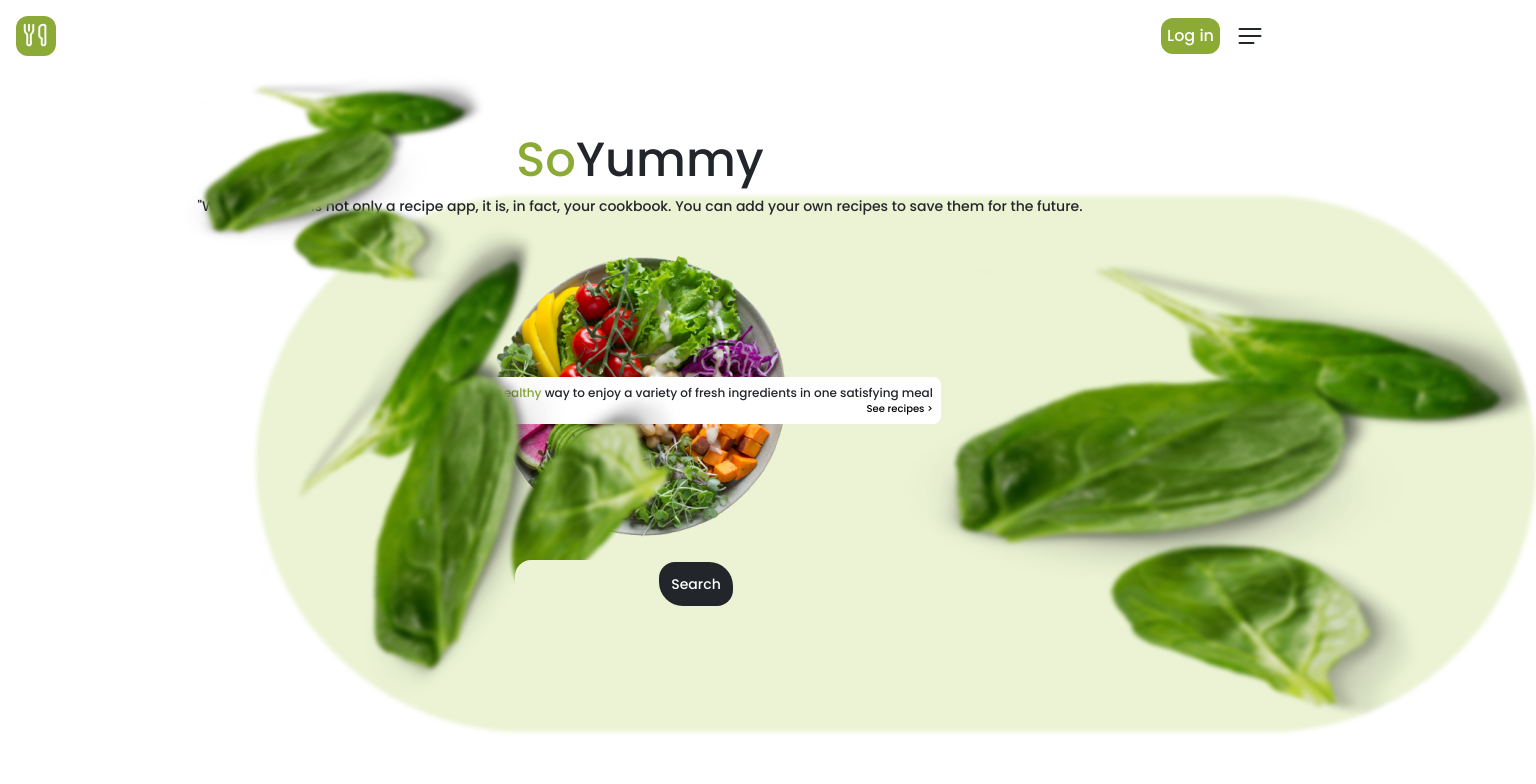
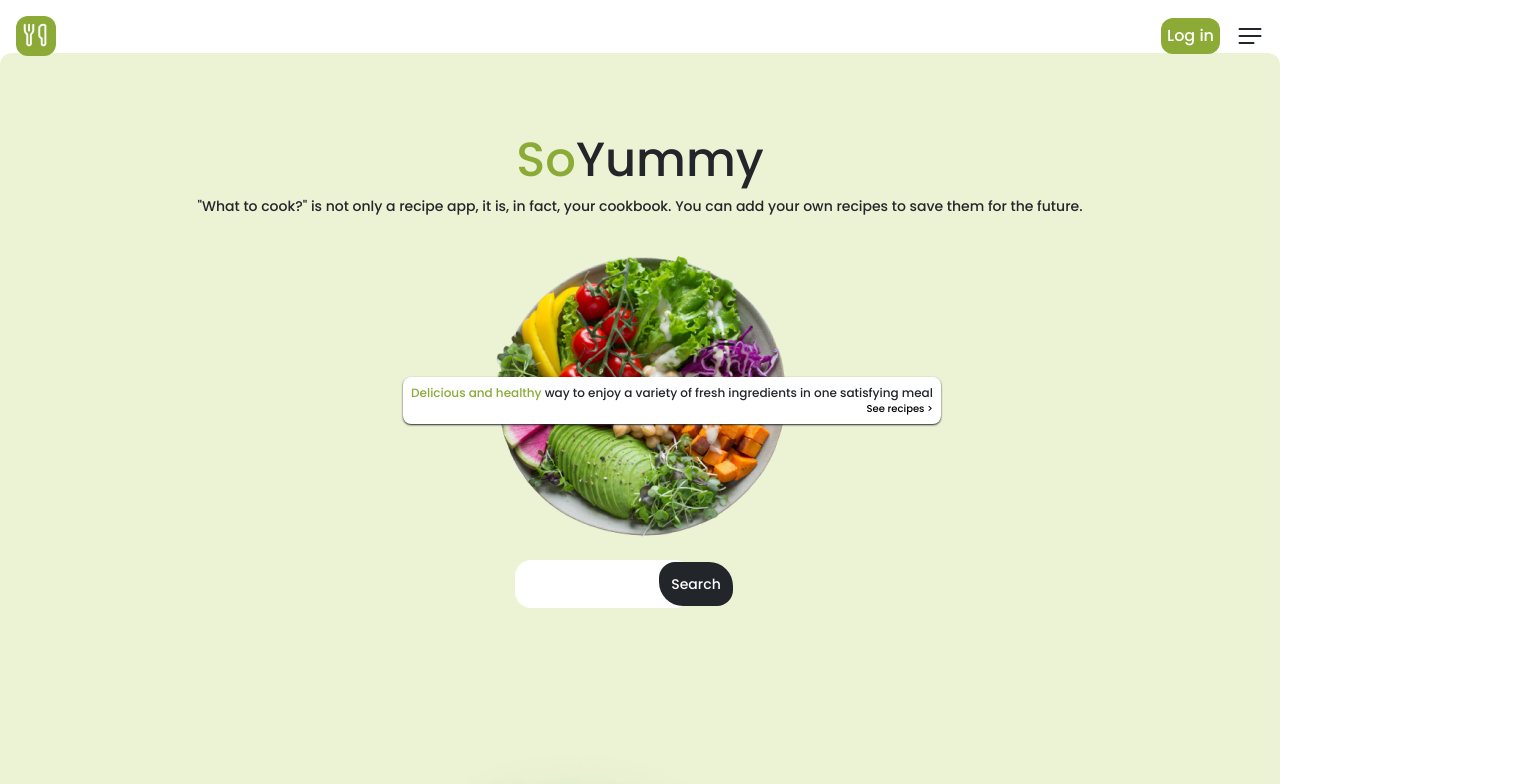
Before and after one commit to jkamin61/so-yummy, a Next.js app: page / in a window 1280 px wide. Shown: the top 784 px of the page, 1536 px wide, since content can reach past the window. Built offline with nearby package versions, Linux system fonts and the light colour scheme.

Commit message:
spinach block background

```diff
--- a/app/components/about.tsx
+++ b/app/components/about.tsx
@@ -1,5 +1,3 @@
-'use client'
-
 import React from "react";
 import Image from "next/image";
 import spinach from "../../public/spinachi.png"
@@ -7,8 +5,8 @@ import Link from "next/link";
 
 const About: React.FC = () => {
     return (
-        <section className="relative w-full pt-16">
-            <div>
+        <section className="w-full pt-16 z-10">
+            <div className="relative">
                 <div className="flex flex-col justify-center items-center gap-3">
                     <h1 className="text-center text-5xl font-light text-charcoal "><span
                         className="text-asparagus">So</span>Yummy</h1>
@@ -16,9 +14,8 @@ const About: React.FC = () => {
                         app, it is, in fact, your cookbook. You can add your own recipes
                         to save them for the future.</p>
                 </div>
-                <div
-                    className="flex flex-col p-6 mt-6 justify-center items-center bg-salad-bowl h-80 bg-center bg-no-repeat ">
-                    <div className="flex flex-col bg-white ml-20 mr-4 rounded-lg p-2">
+                <div className="flex flex-col p-6 mt-6 justify-center items-center bg-salad-bowl h-80 bg-center bg-no-repeat">
+                    <div className="flex flex-col bg-white ml-20 mr-4 rounded-lg p-2 shadow-charcoal shadow-sm">
                         <p className="text-charcoal text-xs"><span
                             className="text-asparagus">Delicious and healthy</span> way to enjoy a variety of fresh
                             ingredients in one satisfying meal</p>
@@ -29,19 +26,19 @@ const About: React.FC = () => {
                 </div>
             </div>
             <form className="flex justify-center items-center relative z-10">
-                <input className="w-44 p-3 rounded-2xl bg-fern outline-none" type={"text"}/>
+                <input className="w-44 p-3 rounded-2xl bg-white outline-none" type={"text"}/>
                 <button
                     className="bg-charcoal border-1 border-darkGray p-3 rounded-bl-3xl rounded-br-2xl rounded-tl-2xl rounded-tr-3xl text-white text-sm relative right-8 hover:animate-bounce motion-reduce:animate-bounce">Search
                 </button>
             </form>
-            <div className="absolute top-0 bottom-0 left-0 right-0">
-                <Image src={spinach} alt="background" className="w-1/2 h-1/2 relative right-36 -rotate-12 blur-xs"/>
-                <Image src={spinach} alt="background"
-                       className="w-full h-full bg-fern rounded-full blur-xs -rotate-200 relative left-64 bottom-36 -z-10"/>
-                <Image src={spinach} alt="background"
-                       className="w-3/4 h-3/4 relative right-28 bottom-96 -rotate-65 blur-xs"/>
-            </div>
-
+            <ul className="absolute top-0 left-0 right-0 bottom-0 -z-10 flex flex-col justify-center">
+                <li className="">
+                    <Image src={spinach} alt="background" className="relative blur-xs flex w-1/2 rotate-180"/>
+                </li>
+                <li className="bg-fern rounded-xl">
+                    <Image src={spinach} alt="background" className="relative w-full h-full blur-xs rotate-90"/>
+                </li>
+            </ul>
         </section>
     );
 };
```
